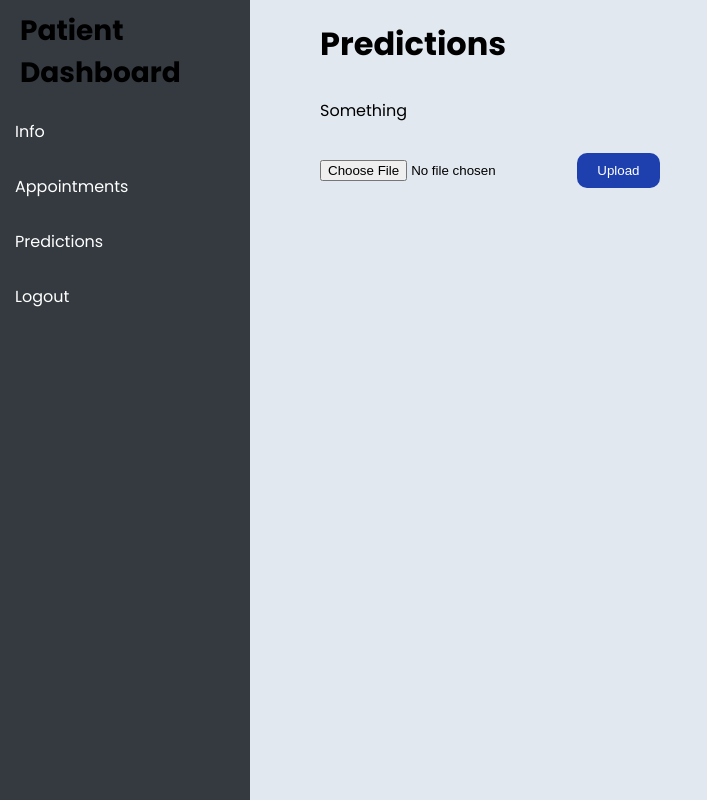
After one commit to adex-codez/5, a Flask app: page /patient/predictions in a window 1280 px wide. The commit adds this page. Shown: the whole page, without its empty margins (0-707 px from the left). Run offline with Flask 3, Linux system fonts and the light colour scheme; a user stored in the database is signed in.

Commit message:
added the predictions page

```diff
--- a/app/__init__.py
+++ b/app/__init__.py
@@ -2,6 +2,8 @@ from flask import Flask
 from flask_sqlalchemy import SQLAlchemy
 from flask_migrate import Migrate
 from flask_bcrypt import Bcrypt
+import os
+
 bcrypt = Bcrypt()
 # Initialize the app and database
 app = Flask(__name__)
@@ -11,8 +13,11 @@ app.config['SQLALCHEMY_TRACK_MODIFICATIONS'] = False  # Disable track modificati
 bcrypt.init_app(app)
 # Initialize the database and migration manager
 db = SQLAlchemy(app)
-migrate = Migrate(app, db)
 
+UPLOAD_FOLDER = 'uploads'
+ALLOWED_EXTENSIONS = {'png', 'jpg', 'jpeg', 'gif'}
+app.config['UPLOAD_FOLDER'] = UPLOAD_FOLDER
+os.makedirs(UPLOAD_FOLDER, exist_ok=True)
 
 # Create the initial database (without migrations)
 @app.before_request
--- a/app/routes.py
+++ b/app/routes.py
@@ -2,6 +2,8 @@ from flask import Blueprint, render_template, redirect, url_for, flash, session,
 from . import db, bcrypt
 from app.models import User, Patient, Doctor, Appointment
 from app.forms import RegistrationForm, LoginForm, UpdatePatientInfoForm,  UpdateDoctorInfoForm, SetAppointmentDTForm
+import os
+from app import app
 
 main = Blueprint('main', __name__)
 
@@ -83,7 +85,8 @@ def appointments():
 def info():
     if 'user_id' not in session:
         return redirect(url_for('main.login'))
-    patient = Patient.query.filter_by(id=session['user_id']).first()
+    patient = Patient.query.filter_by(user_id=session['user_id']).first()
+    print(session['user_id'])
     return render_template('info.html', patient=patient)
 
 @main.route("/patient/update-info", methods=['GET', 'POST'])
@@ -167,3 +170,28 @@ def appoint():
         db.session.commit()
         return redirect(url_for('main.appointments'))
     return render_template('set-date-time.html', form=form)
+
+@main.route("/patient/predictions")
+def predictions():
+    if 'user_id' not in session:
+        return redirect(url_for('main.login'))
+    return render_template('predictions.html')
+
+ALLOWED_EXTENSIONS = {'png', 'jpg', 'jpeg', 'gif'}
+def allowed_file(filename):
+    return '.' in filename and filename.rsplit('.', 1)[1].lower() in ALLOWED_EXTENSIONS
+
+@main.route("/upload-file", methods=['POST'])
+def upload_file():
+    if 'user_id' not in session:
+        return redirect(url_for('main.login'))
+    if 'file' not in request.files:
+        return 'No File part', 400
+    file = request.files['file']
+    if file.filename == '':
+        return 'No selected file', 400
+    if file and allowed_file(file.filename):
+        filepath = os.path.join(app.config['UPLOAD_FOLDER'], file.filename)
+        file.save(filepath)
+        return f'File successfully uploaded to {filepath}', 200
+    return 'File type not allowed', 400
--- a/app/static/css/base.css
+++ b/app/static/css/base.css
@@ -302,3 +302,31 @@ body {
     flex-direction: column;
     margin-bottom: 20px;
 }
+
+.prediction-container{
+    display: flex;
+    flex-direction: column;
+    grid-template-columns: 70% 30%;
+    gap: 30px;
+}
+
+.child-1{
+    height: 70%;
+    width: 100%;
+}
+
+.child-2{
+    height: 30%;
+    width: 100%;
+}
+
+
+.prediction-form button {
+    background-color: #1e40af;
+    color: white;
+    padding: 10px 20px;
+    border-radius: 10px;
+    border: none;
+    cursor: pointer;
+    text-decoration: none;
+}
--- a/app/templates/patient-dashboard.html
+++ b/app/templates/patient-dashboard.html
@@ -4,6 +4,7 @@
         <h2 class="sidebar-header">Patient Dashboard</h2>
         <a href="{{ url_for('main.info') }}">Info</a>
         <a href="{{ url_for('main.appointments') }}">Appointments</a>
+        <a href="{{ url_for('main.predictions') }}">Predictions</a>
         <a href="{{ url_for('main.logout') }}">Logout</a>
     </div>
     <div class="content">
--- /dev/null
+++ b/app/templates/predictions.html
@@ -0,0 +1,14 @@
+{% extends "patient-dashboard.html" %}
+
+{% block view %}
+  <h1 style="margin-bottom: 30px">Predictions</h1>
+  <div class="prediction-container">
+    <div class="child-1">Something</div>
+    <div class="child-2">
+      <form method="post" class="prediction-form" enctype="multipart/form-data" action="{{url_for('main.upload_file')}}">
+        <input type="file" name="file" />
+        <button type="submit">Upload</button>
+      </form>
+    </div>
+  </div>
+{% endblock %}
--- /dev/null
+++ b/requirement.txt
@@ -0,0 +1 @@
+flask flask-sqlalchemy flask-bcrypt flask-wtf flask-login email-validator
```
Also changed, not shown: instance/app.db (deleted), uploads/a smiling hedgehock.png (added).
